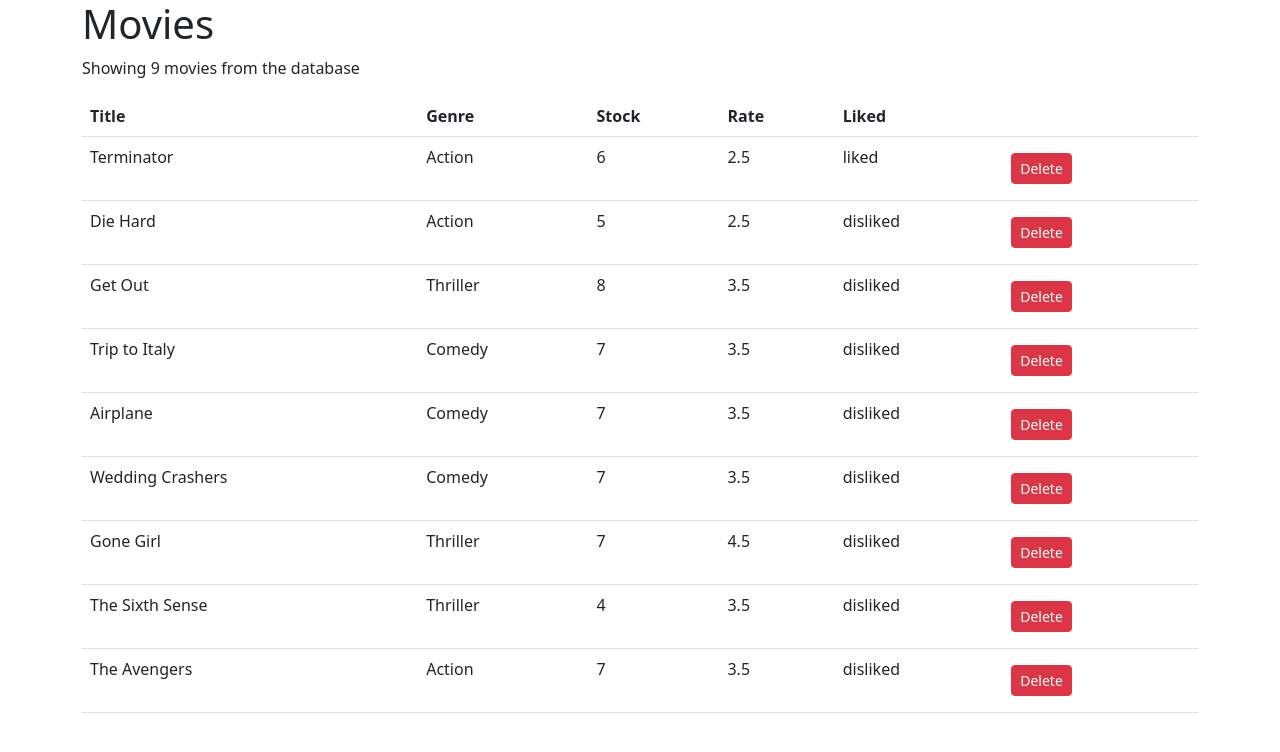
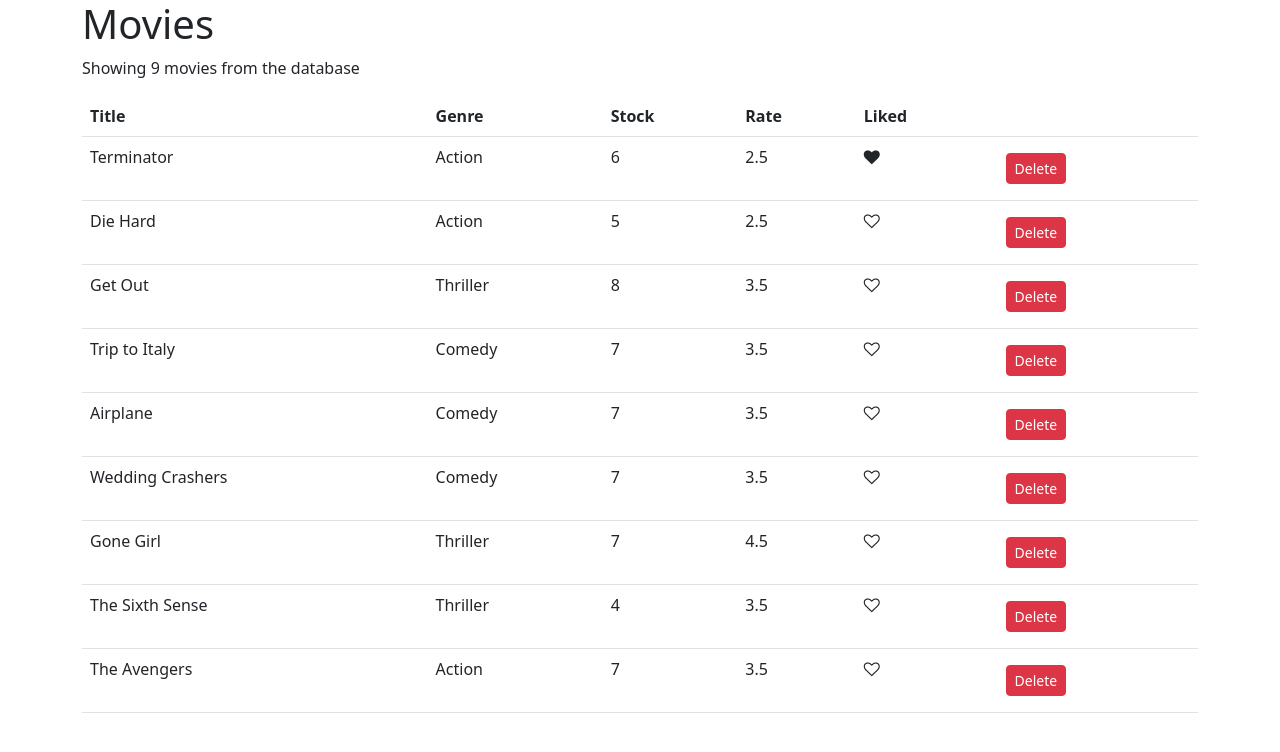
Before and after one commit to chrisvasqm/react-vidly, a React (Create React App) app: page / in a window 1280 px wide. Shown: the top 752 px of the page. Built offline with nearby package versions, Linux system fonts and the light colour scheme.

Commit message:
Render heart icon

```diff
--- a/src/components/movies.jsx
+++ b/src/components/movies.jsx
@@ -43,7 +43,12 @@
                   <td>{m.genre.name}</td>
                   <td>{m.numberInStock}</td>
                   <td>{m.dailyRentalRate}</td>
-                  <td>{m.isLiked ? 'liked' : 'disliked'}</td>
+                  <td>
+                    <i
+                      className={this.renderHeartIcon(m)}
+                      aria-hidden="true"
+                    ></i>
+                  </td>
                   <td>
                     <button
                       className="btn btn-danger btn-sm m-2"
@@ -67,6 +72,13 @@
     const movies = this.state.movies.filter(m => m._id !== id);
     this.setState({ movies });
   }
+
+  renderHeartIcon(movie) {
+    let iconClasses = "fa fa-heart";
+    if (!movie.isLiked) iconClasses += "-o";
+
+    return iconClasses;
+  }
 }
 
 export default Movies;
```
